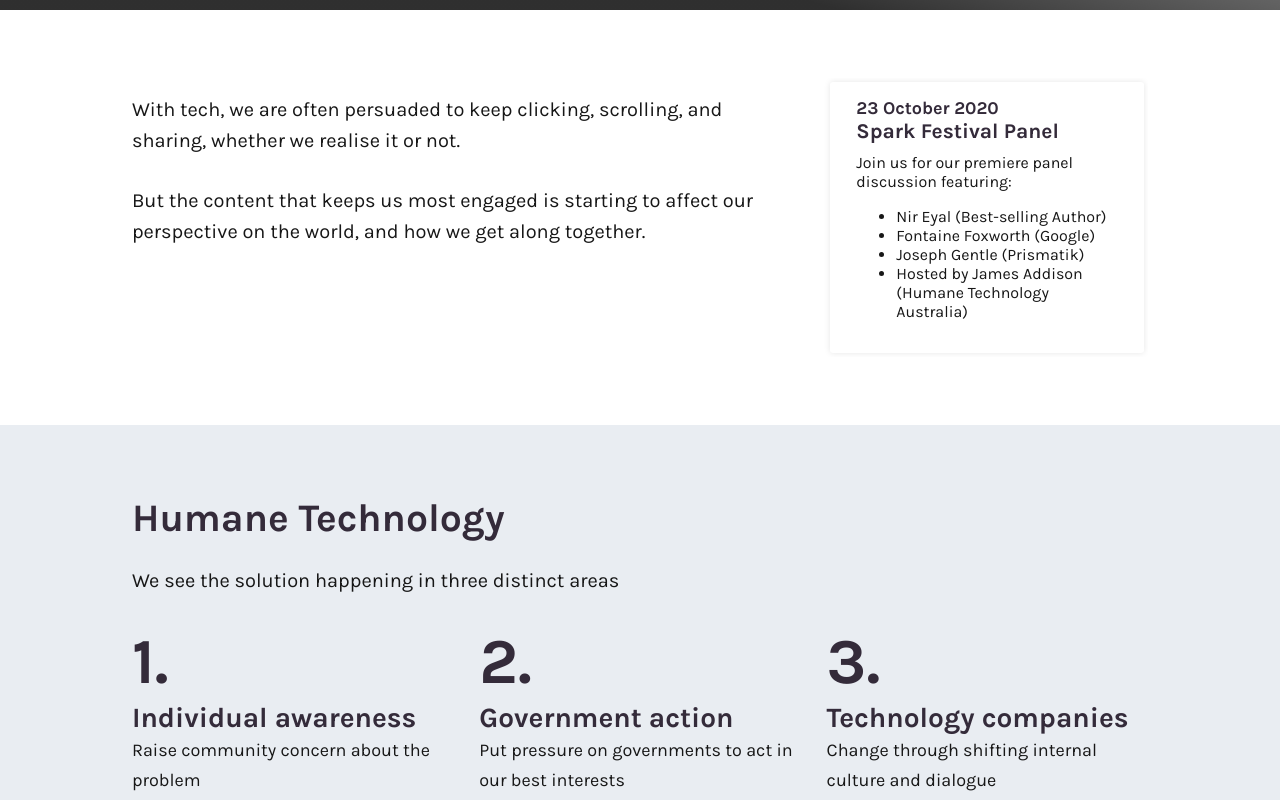
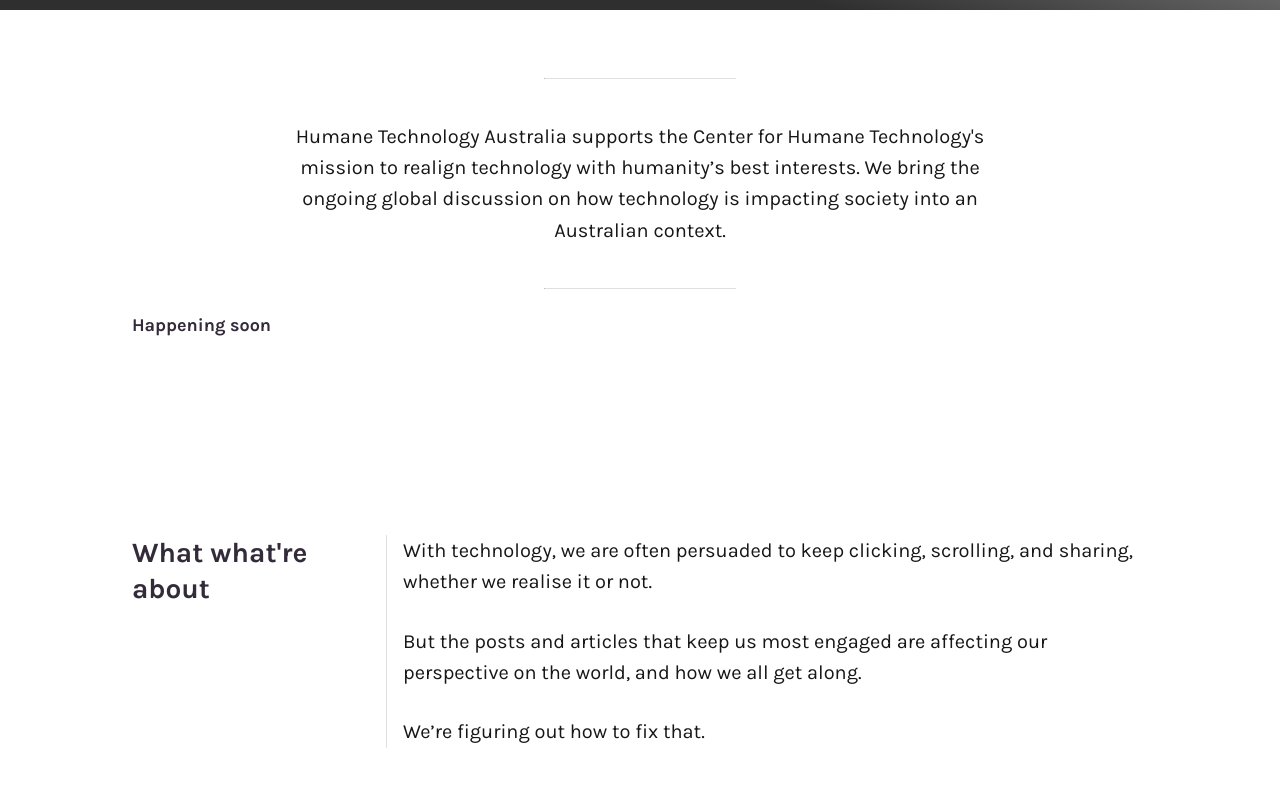
Before and after one commit to interacsean/next-utiled, a Next.js app: page / in a window 1280 px wide. Shown: the part 620-1420 px from the top of the page. Built offline with nearby package versions, Linux system fonts and the light colour scheme; grey boxes are pictures that could not be loaded.

Commit message:
Updates to homepage layout

```diff
--- /dev/null
+++ b/pwa/components/layouts/BodySegment/BodySegment.module.scss
@@ -0,0 +1,13 @@
+@import '../../../theme/functions';
+
+.container {
+  > ._heading {
+    flex: 1 0 25%;
+    padding-right: $pad;
+  }
+  > ._body {
+    flex: 3 0 75%;
+    padding-left: $pad;
+    border-left: 1px solid $col-gray-50-a25;
+  }
+}
--- /dev/null
+++ b/pwa/components/layouts/BodySegment/BodySegment.tsx
@@ -0,0 +1,35 @@
+import { FC } from 'react';
+import React from 'react';
+
+import { CompWithChildren } from '../../../../types/util/CompWithChildren';
+import { CompWithClassName } from '../../../../types/util/CompWithClassName';
+import combineClassNames from '../../../../utils/Html/combineClassNames';
+import getUtilClasses, { UtilProps } from '../../../../utils/Html/getUtilClasses';
+import Box from '../../primitives/Box';
+import T from '../../primitives/Typo';
+
+import css from './BodySegment.module.scss';
+
+interface BoxSegmentProps extends CompWithChildren, CompWithClassName, UtilProps {
+  heading: string;
+  bodyFormatted?: boolean;
+}
+
+const BodySegment: FC<BoxSegmentProps> = (
+  props: BoxSegmentProps,
+): ReturnType<typeof Box> => {
+  const utilClasses = getUtilClasses(props);
+
+  return (
+    <Box className={combineClassNames([css.container, ...utilClasses], props.className)} flex-pri={'stretch'}>
+      <Box className={css._heading}>
+        <T h3>{props.heading}</T>
+      </Box>
+      <Box className={[css._body, props.bodyFormatted && 'formatted-content']}>
+        {props.children}
+      </Box>
+    </Box>
+  );
+};
+
+export default BodySegment;
--- /dev/null
+++ b/pwa/components/layouts/BodySegment/index.tsx
@@ -0,0 +1,3 @@
+import BodySegment from './BodySegment';
+
+export default BodySegment;
--- a/pwa/components/pages/Home/Home.module.scss
+++ b/pwa/components/pages/Home/Home.module.scss
@@ -85,6 +85,11 @@ $notchColor: $col-primary-hotpink;
   max-width: 40em;
 }
 
+.intro {
+  max-width: 35em;
+  @include marginHorizontal(auto);
+}
+
 .content {
 
 }
--- a/pwa/components/pages/Home/Home.tsx
+++ b/pwa/components/pages/Home/Home.tsx
@@ -9,9 +9,8 @@ import css from './Home.module.scss';
 import commonCss from '../common.module.scss';
 import Link from '../../primitives/Link/Link.view';
 import ROUTE_PATHS from '../../../../consts/ROUTE_PATHS';
-import GridCols from '../../primitives/GridCols';
-import GridItem from '../../primitives/GridCols/GridItem.view';
-import Card from '../../primitives/Card/Card.view';
+import Hr from '../../primitives/Hr';
+import BodySegment from '../../layouts/BodySegment';
 
 type HomePublicProps = {};
 
@@ -28,36 +27,51 @@ const Home: NextPage<HomePublicProps> = (
           </T>
         </Box>
       </Box>
+
       <Box className={[commonCss.contentWrapper]}>
         <Box className={[commonCss.contentInner, commonCss.section]}>
-          <GridCols>
-            <GridItem cols={[12, 8]} className={[commonCss.paragraphContent, 'formatted-content']}>
-              <T content-feature mt={1}>
-                With tech, we are often persuaded to keep clicking, scrolling, and sharing, whether we realise it or not.
-              </T>
-              <T content-feature mb={2}>
-                But the content that keeps us most engaged is starting to affect our perspective on the world, and
-                how we get along together.
-              </T>
-            </GridItem>
-            <GridItem cols={[12, 4]}>
-              <Box m={1 / 4}>
-                <Card className={'formatted-content'}>
-                  <T h5 no-margin>23 October 2020</T>
-                  <T h4 no-margin mb={1 / 2}>Spark Festival Panel</T>
-                  <T content-pragmatic>
-                    Join us for our premiere panel discussion featuring:
-                    <ul>
-                      <li>Nir Eyal (Best-selling Author)</li>
-                      <li>Fontaine Foxworth (Google)</li>
-                      <li>Joseph Gentle (Prismatik)</li>
-                      <li>Hosted by James Addison (Humane Technology Australia)</li>
-                    </ul>
-                  </T>
-                </Card>
-              </Box>
-            </GridItem>
-          </GridCols>
+
+          <Hr stumpy />
+          <T className={['align-center', css.intro]} content-feature mv={3}>
+            Humane Technology Australia supports the Center for Humane Technology's mission to realign technology with humanity’s best interests.  We bring the ongoing global discussion on how technology is impacting society into an Australian context.
+          </T>
+          <Hr stumpy />
+
+          <T h5 mt={2}>Happening soon</T>
+          <Box className={[css.sparkBanner, 'theme--inverted']}>
+            <T h4>
+              Spark Festival panel livestream: "Reclaiming our shared narrative: How personal
+              profiling is dividing us"</T>
+            <T h5>23rd October, 12pm AEDT</T>
+            <T content>
+              Hear from <strong>Nir Eyal</strong>, <strong>Fontaine Foxworth</strong> and
+              <strong>Joseph Gentle</strong> about the ways technology is changing how we
+              relate and what we need to be doing to maintain a healthy society
+            </T>
+          </Box>
+
+          <BodySegment heading="What what're about" className="formatted-content" bodyFormatted mv={4}>
+            <T content-feature>
+              With technology, we are often persuaded to keep clicking, scrolling, and sharing, whether we realise it or not.
+            </T>
+            <T content-feature>
+              But the posts and articles that keep us most engaged are affecting our perspective on the world, and how we all get along.
+            </T>
+            <T content-feature>
+              We’re figuring out how to fix that.
+            </T>
+          </BodySegment>
+
+          <BodySegment heading="What we do" className="formatted-content" bodyFormatted mv={4}>
+            <T content-feature>
+              The more people who understand the nature and severity of the issue, the better we will be able to manage our relationship with technology.
+            </T>
+            <T content-feature>
+              To solve any problem, we first must start with discussion to understand different perspectives and offer
+              fresh ideas. HTA is dedicated to creating constructive conversations, not adversarial debates. We
+              understand the value of listening to different perspectives, and not talking to 'be right' or impress others.
+            </T>
+          </BodySegment>
           {/*<Box className={commonCss.indentedContented}>*/}
           {/*  <T content>*/}
           {/*    The biggest tech companies in the world profit by coaxing you into spending more time on their platform,*/}
@@ -73,31 +87,31 @@ const Home: NextPage<HomePublicProps> = (
           {/*</Box>*/}
         </Box>
       </Box>
-      <Box className={[commonCss.contentWrapper, commonCss.__col_dark, 'theme--inverse']}>
-        <Box className={[commonCss.contentInner, commonCss.section, 'formatted-content']}>
-          <T h2>Humane Technology</T>
-          <T content-feature>We see the solution happening in three distinct areas</T>
-          <GridCols>
-            <GridItem cols={[12, 4]}>
-              <T h1 tagName="p">1.</T>
-              <T h3 tagName={"h4"}>Individual awareness</T>
-              <T content>Raise community concern about the problem</T>
-            </GridItem>
-            <GridItem cols={[12, 4]}>
-              <T h1 tagName="p">2.</T>
-              <T h3 tagName={"h4"}>Government action</T>
-              <T content>Put pressure on governments to act in our best interests</T>
-            </GridItem>
-            <GridItem cols={[12, 4]}>
-              <T h1 tagName="p">3.</T>
-              <T h3 tagName={"h4"}>Technology companies</T>
-              <T content>Change through shifting internal culture and dialogue
-                {/*, market forces and legislative pressures*/}
-              </T>
-            </GridItem>
-          </GridCols>
-        </Box>
-      </Box>
+      {/*<Box className={[commonCss.contentWrapper, commonCss.__col_dark, 'theme--inverse']}>*/}
+      {/*  <Box className={[commonCss.contentInner, commonCss.section, 'formatted-content']}>*/}
+      {/*    <T h2>Humane Technology</T>*/}
+      {/*    <T content-feature>We see the solution happening in three distinct areas</T>*/}
+      {/*    <GridCols>*/}
+      {/*      <GridItem cols={[12, 4]}>*/}
+      {/*        <T h1 tagName="p">1.</T>*/}
+      {/*        <T h3 tagName={"h4"}>Individual awareness</T>*/}
+      {/*        <T content>Raise community concern about the problem</T>*/}
+      {/*      </GridItem>*/}
+      {/*      <GridItem cols={[12, 4]}>*/}
+      {/*        <T h1 tagName="p">2.</T>*/}
+      {/*        <T h3 tagName={"h4"}>Government action</T>*/}
+      {/*        <T content>Put pressure on governments to act in our best interests</T>*/}
+      {/*      </GridItem>*/}
+      {/*      <GridItem cols={[12, 4]}>*/}
+      {/*        <T h1 tagName="p">3.</T>*/}
+      {/*        <T h3 tagName={"h4"}>Technology companies</T>*/}
+      {/*        <T content>Change through shifting internal culture and dialogue*/}
+      {/*          /!*, market forces and legislative pressures*!/*/}
+      {/*        </T>*/}
+      {/*      </GridItem>*/}
+      {/*    </GridCols>*/}
+      {/*  </Box>*/}
+      {/*</Box>*/}
       <Box className={[commonCss.contentWrapper]}>
         <Box className={[commonCss.contentInner, commonCss.section]}>
           <T h3 className={css.notchedHeading}>What we're about</T>
--- a/pwa/components/pages/common.module.scss
+++ b/pwa/components/pages/common.module.scss
@@ -16,6 +16,7 @@
 .contentInner {
   width: 100%;
   max-width: 1100px;
+
   &:not(.--no-pad) {
     @include paddingHorizontal($pad);
     @include tablet-plus {
--- a/pwa/components/primitives/Hr/Hr.module.scss
+++ b/pwa/components/primitives/Hr/Hr.module.scss
@@ -3,4 +3,8 @@
 .hr {
   border-top: 1px solid $col-gray-50-a25;
   border-bottom: none;
+  &.__stumpy {
+    width: 12em;
+    @include marginHorizontal(auto);
+  }
 }
--- a/pwa/components/primitives/Hr/Hr.tsx
+++ b/pwa/components/primitives/Hr/Hr.tsx
@@ -5,11 +5,14 @@ import Box from '../Box';
 import T from '../Typo';
 
 import css from './Hr.module.scss';
+import clx from '../../../../utils/Html/clx';
 
-type HrProps = {};
+type HrProps = {
+  stumpy?: boolean;
+};
 
 const Hr: FC<HrProps> = (props: HrProps): ReturnType<typeof Box> => {
-  return <hr className={css.hr} />;
+  return <hr className={clx([css.hr, props.stumpy && css.__stumpy])} />;
 };
 
 export default Hr;
--- a/pwa/components/primitives/Typo/Typo.module.scss
+++ b/pwa/components/primitives/Typo/Typo.module.scss
@@ -39,8 +39,8 @@
   &:not(.--no-margin) {
     @include formattable-content(0.7em, 1.4em);
   }
-  font-size: toRem(18px);
-  line-height: 165%;
+  font-size: toRem(19px);
+  line-height: 160%;
   font-family: $font-content;
 }
 .content {
```
